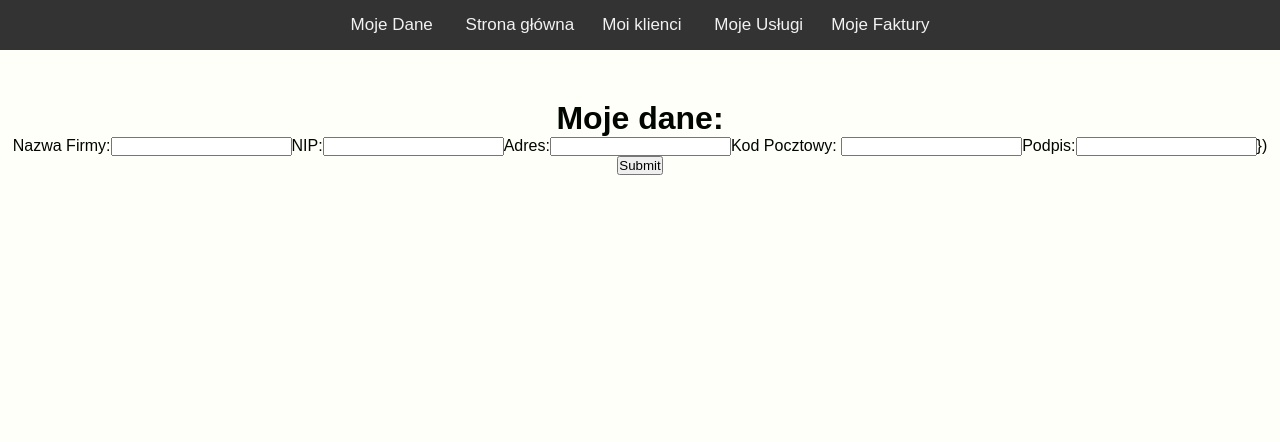
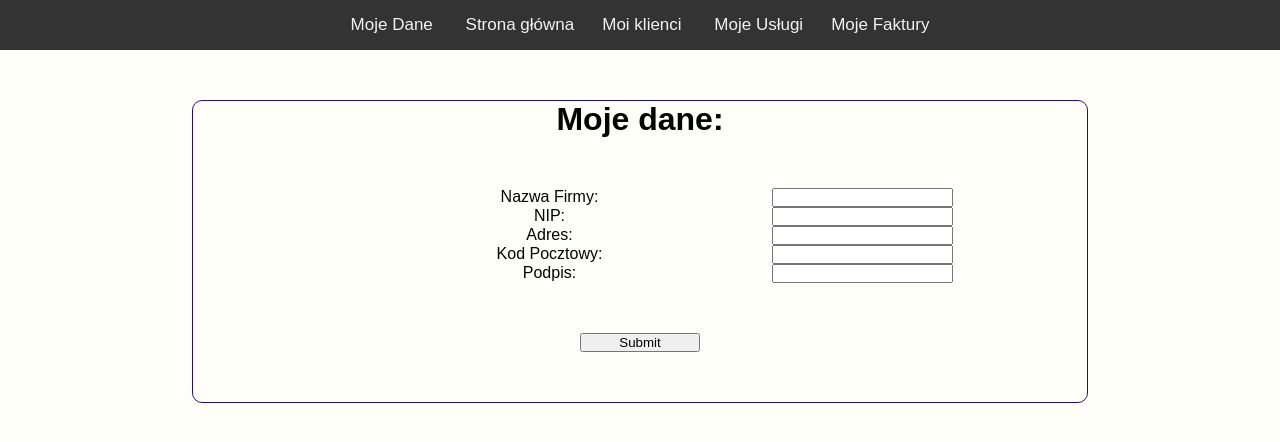
Before and after one commit to WikaZ/invoice-app, a React app: page /#/ in a window 1280 px wide. Shown: the top 442 px of the page. Built offline with nearby package versions, Linux system fonts and the light colour scheme.

Commit message:
contemo style for myInvoiceData added

```diff
--- a/src/components/myData/myInvoiceData.jsx
+++ b/src/components/myData/myInvoiceData.jsx
@@ -1,6 +1,6 @@
 import React from 'react';
 import {db} from '../../db/dbconfig';
-import {Formik} from 'formik';
+import {Formik, Form, Field, ErrorMessage} from 'formik';
 
 class MyInvoiceData extends React.Component {
     passMyInvoiceData = (values) => {
@@ -22,16 +22,6 @@ class MyInvoiceData extends React.Component {
             });
 
     };
-
-    showErrorList=(errors)=>{
-        let errorsList = Object.value(errors);
-        errorsList.map(function(el, i){
-            return(
-                /*<span key={i}>{el}</span>)*/
-                console.log({el}, "el z obj value")
-            )
-        })
-    }
 
 
 // // console.log(el);
@@ -82,9 +72,8 @@ class MyInvoiceData extends React.Component {
                             errors.businessSignature = 'Proszę pwisać Imię i Nazwisko';
                         }
                         console.log(errors, "errors");
-                        this.showErrorList(errors)
+
                         return errors;
-
 
 
                     }
@@ -99,7 +88,8 @@ class MyInvoiceData extends React.Component {
                             console.log(Object.keys(values), "keys");
                             Object.values(values).forEach((el) => {
                                 console.log(el, "obj value");
-                            });
+                            })
+                            this.passMyInvoiceData(values);
                             setSubmitting(false);
 
 
@@ -121,6 +111,7 @@ class MyInvoiceData extends React.Component {
                           /* and other goodies */
                       }) => (
                         <form onSubmit={handleSubmit}>
+                            <div className={'myDataInput'}>
                                 <label>Nazwa Firmy:<input
                                     type="text"
                                     name="businessName"
@@ -129,6 +120,8 @@ class MyInvoiceData extends React.Component {
                                     value={values.businessName}
                                 /></label>
                                 {errors.businessName && touched.businessName && errors.businessName}
+                            </div>
+                            <div className={'myDataInput'}>
                                 <label>NIP:
                                     <input
                                         type="text"
@@ -138,6 +131,8 @@ class MyInvoiceData extends React.Component {
                                         value={values.businessNumber}
                                     /></label>
                                 {errors.businessNumber && touched.businessNumber && errors.businessNumber}
+                            </div>
+                            <div className={'myDataInput'}>
                                 <label>Adres:
                                     <input
                                         type="text"
@@ -147,6 +142,8 @@ class MyInvoiceData extends React.Component {
                                         value={values.businessAddress}
                                     /></label>
                                 {errors.businessAddress && touched.businessAddress && errors.businessAddress}
+                            </div>
+                            <div className={'myDataInput'}>
                                 <label>Kod Pocztowy: <input
                                     type="text"
                                     name="businessPostalCode"
@@ -155,6 +152,8 @@ class MyInvoiceData extends React.Component {
                                     value={values.businessPostalCode}
                                 /></label>
                                 {errors.businessPostalCode && touched.businessPostalCode && errors.businessPostalCode}
+                            </div>
+                            <div className={'myDataInput'}>
                                 <label>Podpis:
                                     <input
                                         type="text"
@@ -165,16 +164,17 @@ class MyInvoiceData extends React.Component {
                                     /></label>
 
 
-                            })
                                 <span style={{
                                     color: "red",
                                     fontWeight: "bold"
                                 }}> {errors.businessSignature && touched.businessSignature && errors.businessSignature}</span>
 
-
+                            </div>
+                            <div className={'myInvoiceDataSubmit'}>
                                 <button type="submit" disabled={isSubmitting}>
                                     Submit
                                 </button>
+                            </div>
 
 
                         </form>
--- a/src/scss/index.scss
+++ b/src/scss/index.scss
@@ -87,10 +87,42 @@ nav {
 }
 
 //styl dla list
-.mainTable{
-	margin-top: 100px;
+.mainTable {
+  margin-top: 100px;
 }
 
-.myInvoiceData{
-  margin-top: 100px;
+//ekran moje dane:
+.myInvoiceData {
+  margin: 100px auto;
+  width:70%;
+  border:1px solid #1f1080;
+  border-radius: 10px;
+
+  form {
+    display: flex;
+    flex-direction: column;
+    justify-content: center;
+    margin-top: 50px;
+
+    .myInvoiceDataSubmit{
+      width:120px;
+      margin:50px auto;
+      button{
+        width:100%;
+
+      }
+    }
+  }
+
 }
+
+.myDataInput {
+width:70%;
+  margin:0 auto;
+  input{
+    float:right;
+  }
+  label{
+
+  }
+}
```
Lines whose indentation alone changed are shown as unchanged.
